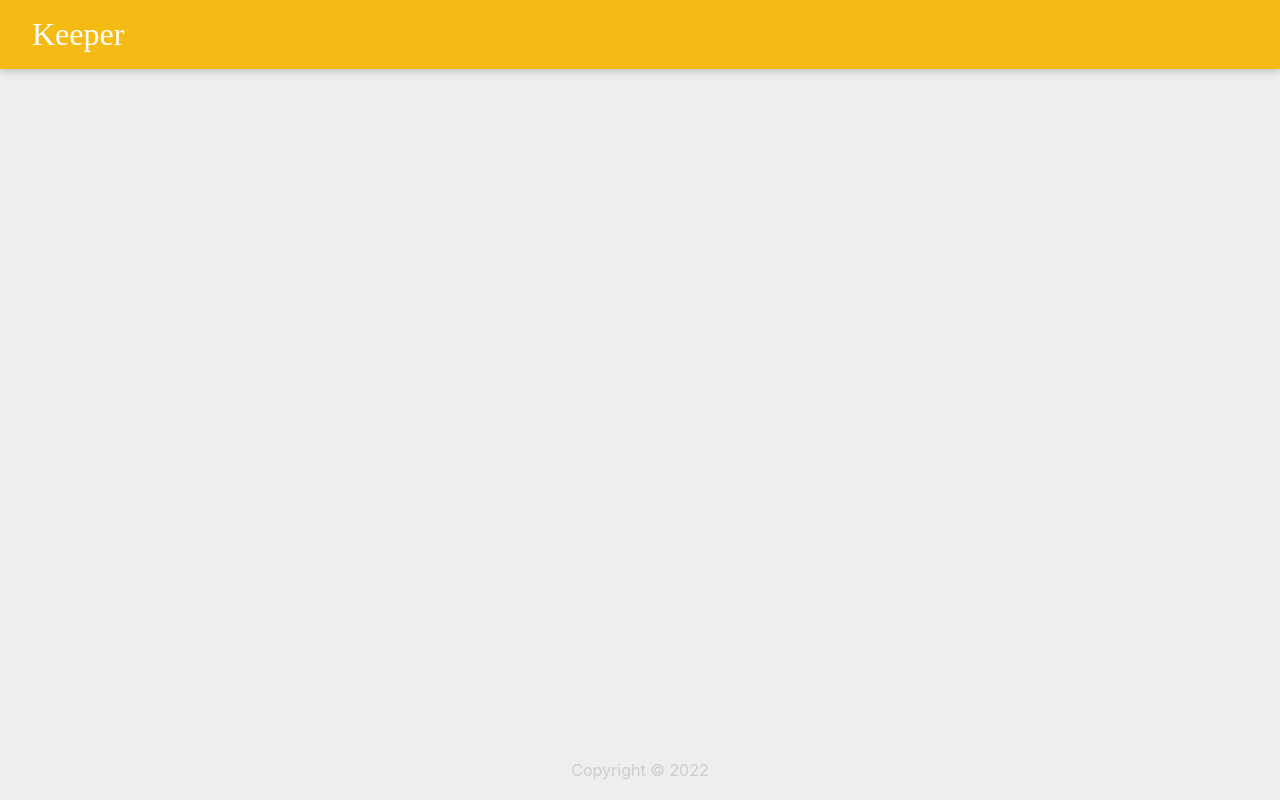
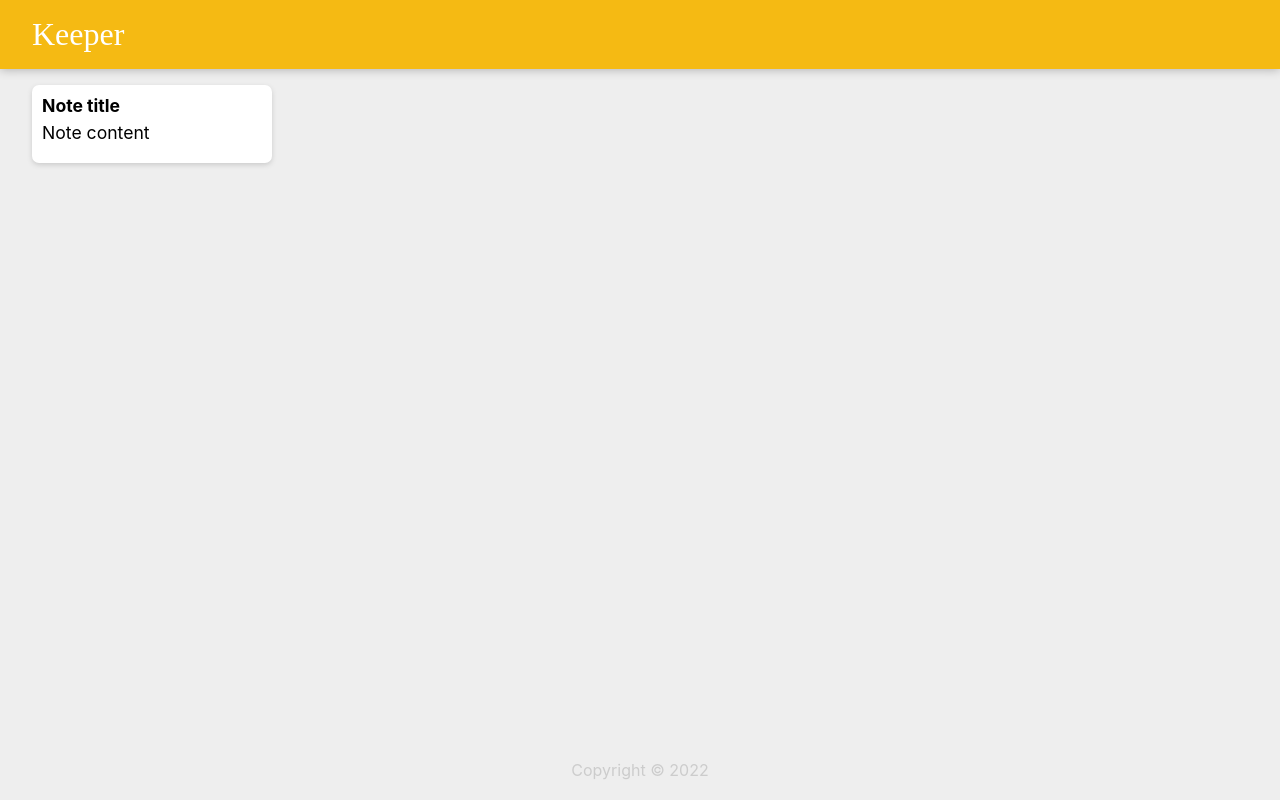
Before and after one commit to sohampatel2808/keeper, a React (Create React App) app: page / in a window 1280 px wide. Built offline with nearby package versions, Linux system fonts and the light colour scheme; a web font is replaced by a local one.

Commit message:
add note component

```diff
--- a/src/components/App.jsx
+++ b/src/components/App.jsx
@@ -3,13 +3,14 @@
 
 import Header from './Header';
 import Footer from './Footer';
+import Note from './Note';
 
 class App extends React.Component {
   render() {
     return (
       <React.Fragment>
         <Header />
-
+        <Note />
         <Footer />
       </React.Fragment>
     );
--- /dev/null
+++ b/src/components/Note.css
@@ -0,0 +1,19 @@
+.note {
+  background: #fff;
+  border-radius: 7px;
+  box-shadow: 0 2px 5px #ccc;
+  padding: 10px;
+  width: 240px;
+  margin: 16px;
+  float: left;
+}
+.note h1 {
+  font-size: 1.1em;
+  margin-bottom: 6px;
+}
+.note p {
+  font-size: 1.1em;
+  margin-bottom: 10px;
+  white-space: pre-wrap;
+  word-wrap: break-word;
+}
--- /dev/null
+++ b/src/components/Note.jsx
@@ -0,0 +1,15 @@
+import React from "react";
+import './Note.css';
+
+class Note extends React.Component {
+  render() {
+    return (
+      <div className='note'>
+        <h1>Note title</h1>
+        <p>Note content</p>
+      </div>
+    );
+  }
+}
+
+export default Note;
```
Also changed, not shown: src/components/Footer.css (line endings or trailing spaces).
